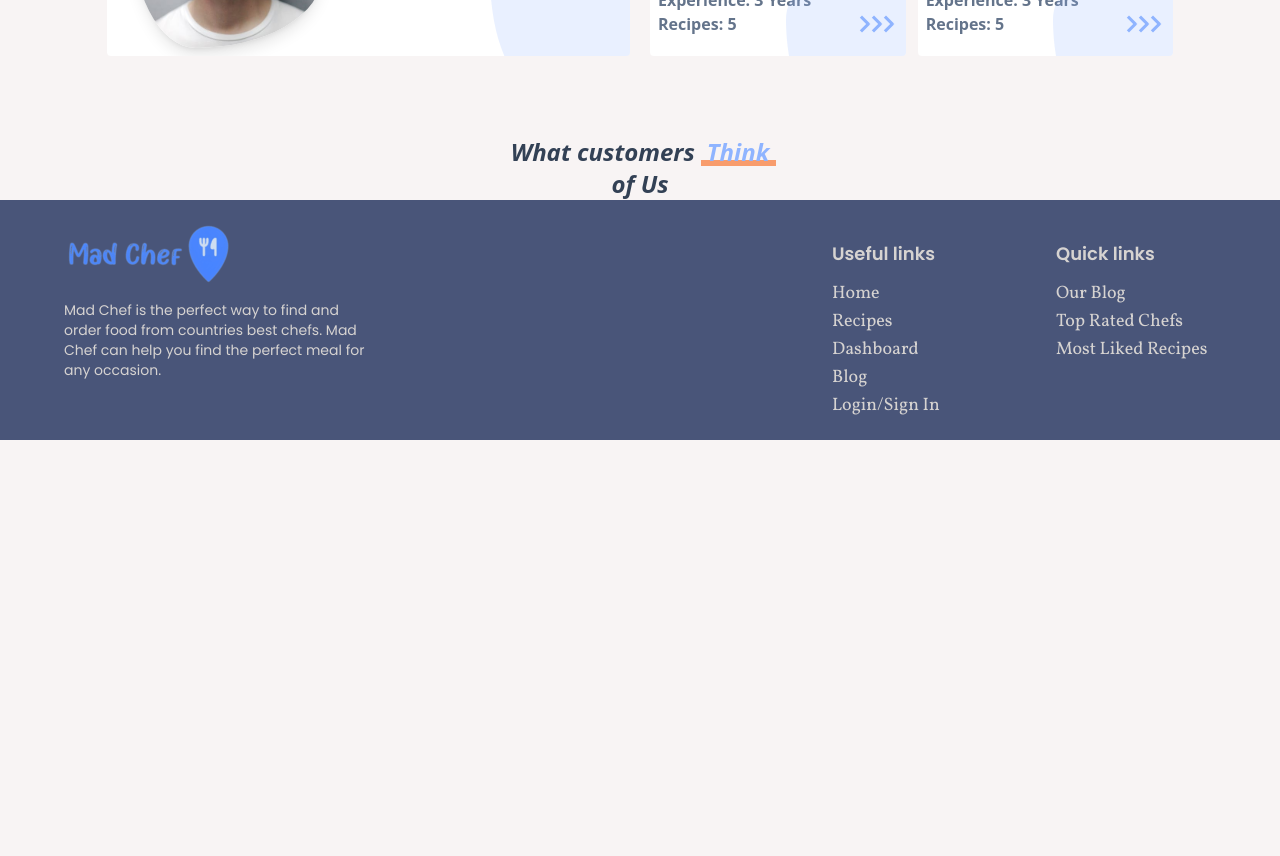
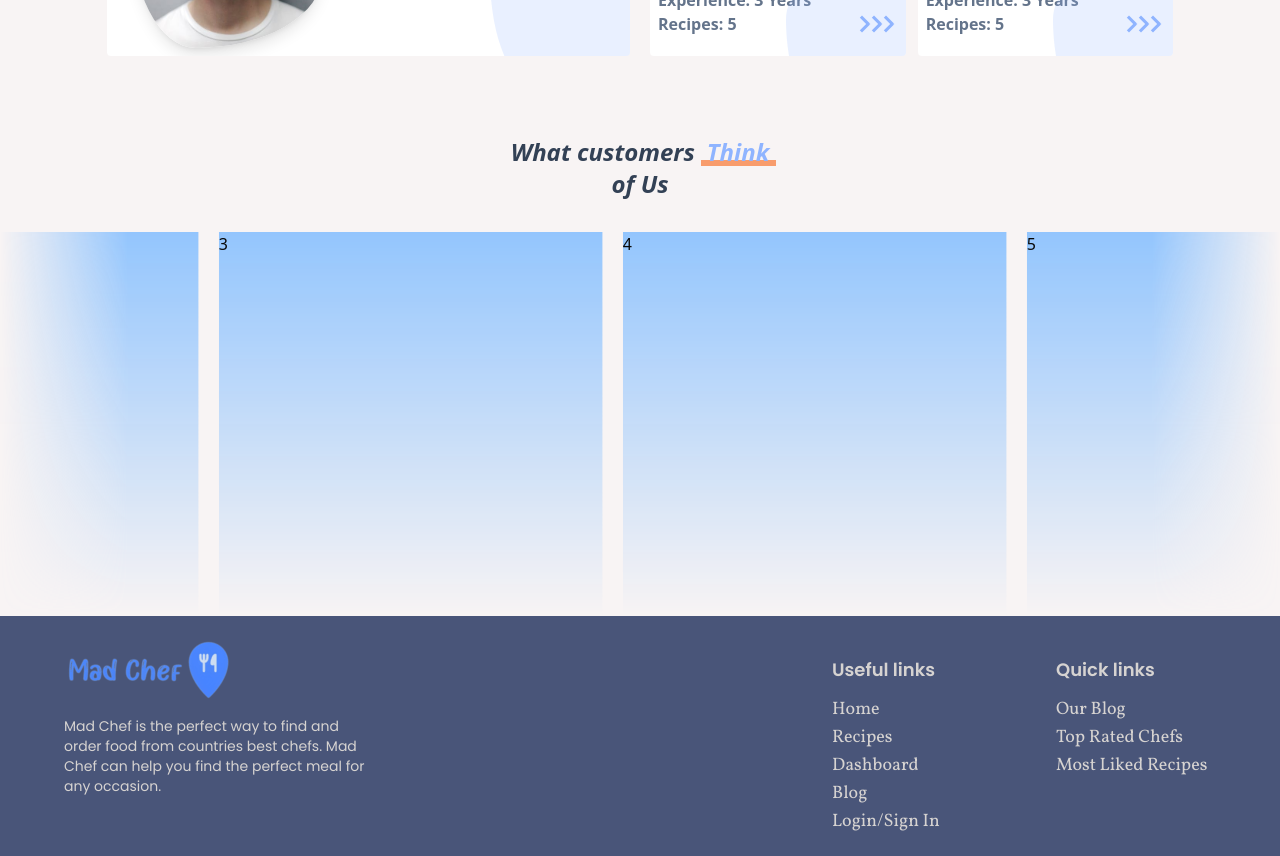
Before and after one commit to MohammadNaiem65/mad-chef-client, a React (Vite) app: page / in a window 1280 px wide. Shown: the part 1500-2356 px from the top of the page. Before the commit the page ends 1940 px from the top, so only its background shows below. Built offline with nearby package versions, Linux system fonts and the light colour scheme.

Commit message:
Added: created the Reviews section layout and infinite sliding animation

```diff
--- a/src/components/Home/Reviews.jsx
+++ /dev/null
@@ -1,14 +0,0 @@
-export default function Reviews() {
-	return (
-		<section className='mt-20'>
-			<h2 className='section-title'>
-				What customers
-				<span className='section-title-span after:w-[120%]'>
-					Think
-				</span>
-				<br />
-				of Us
-			</h2>
-		</section>
-	);
-}
--- /dev/null
+++ b/src/components/Home/Reviews/Review.jsx
@@ -0,0 +1,3 @@
+export default function Review({ count }) {
+	return <div className='review h-96 w-96 bg-blue-300'>{count}</div>;
+}
--- /dev/null
+++ b/src/components/Home/Reviews/Reviews.css
@@ -0,0 +1,23 @@
+.outer-container {
+    -webkit-mask: linear-gradient(90deg, transparent, #f8f4f4 10%, #f8f4f4 90%, transparent);
+    mask: linear-gradient(90deg, transparent, gray 10%, gray 90%, transparent)
+}
+
+.inner-container {
+animation: scroll 20s linear infinite;
+}
+
+.review {
+    -webkit-mask-image: linear-gradient(
+        rgb(0, 0, 0 / 1),
+        rgb(0, 0, 0 / .3),
+        rgb(0, 0, 0 / 0),
+    );
+    mask-image: linear-gradient(red, transparent);
+}
+
+@keyframes scroll {
+    to {
+        transform: translate(calc(-50% - .5rem));
+    }
+}
--- /dev/null
+++ b/src/components/Home/Reviews/Reviews.jsx
@@ -0,0 +1,25 @@
+import Review from './Review';
+import './Reviews.css';
+
+const reviews = [1, 2, 3, 4, 5];
+
+export default function Reviews() {
+	return (
+		<section className='mt-20'>
+			<h2 className='section-title'>
+				What customers
+				<span className='section-title-span after:w-[120%]'>Think</span>
+				<br />
+				of Us
+			</h2>
+
+			<div className='outer-container mt-8 overflow-hidden'>
+				<div className='inner-container w-fit flex gap-5'>
+					{[...reviews, ...reviews].map((review) => (
+						<Review key={review} count={review} />
+					))}
+				</div>
+			</div>
+		</section>
+	);
+}
--- a/src/components/Home/index.js
+++ b/src/components/Home/index.js
@@ -1,6 +1,6 @@
 export { default as Banner } from './Banner/Banner';
 export { default as FeatureRecipes } from './FeatureRecipes';
 export { default as TopChefs } from './TopChefs/TopChefs';
-export { default as Reviews } from './Reviews';
+export { default as Reviews } from './Reviews/Reviews';
 export { default as Packages } from './Packages';
 export { default as NewsLetter } from './NewsLetter';
```
